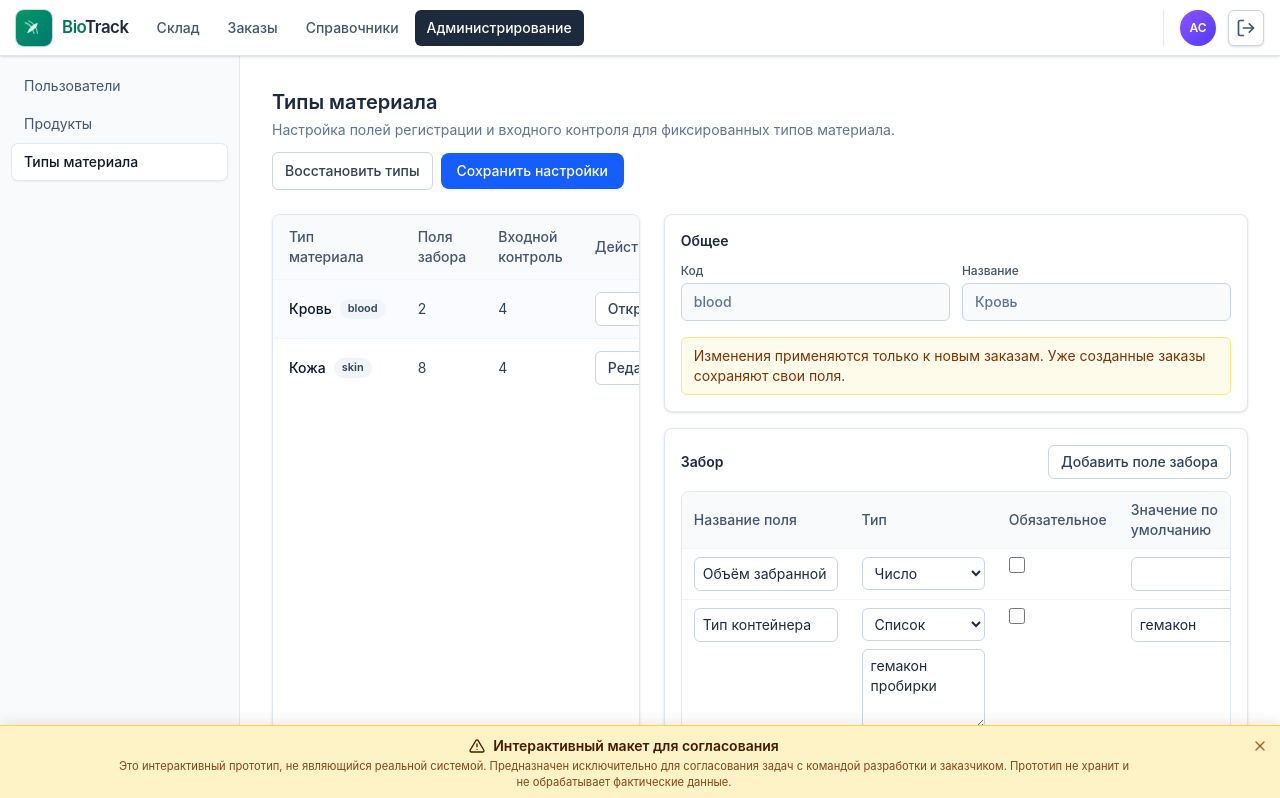
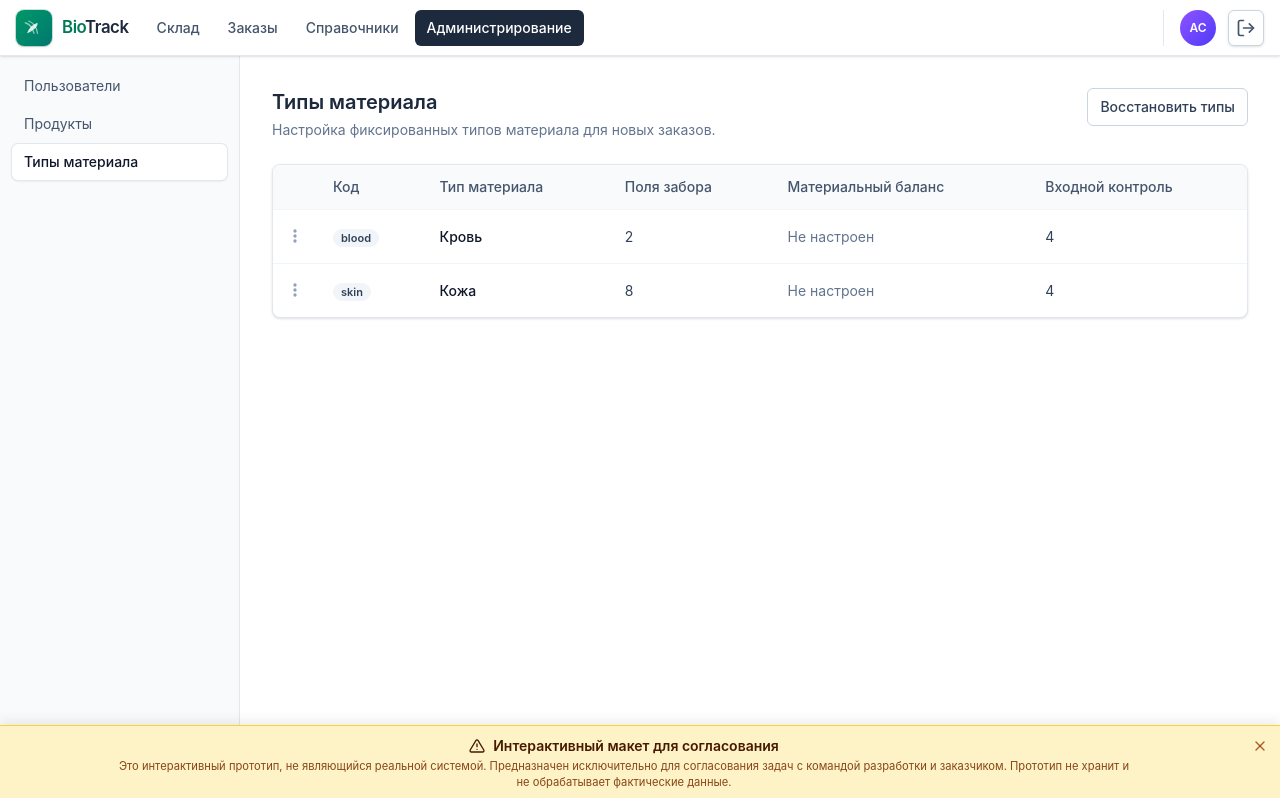
Before and after one commit to maha5053/bt-prototype, a React (Vite) app: page /admin/tipy-materiala in a window 1280 px wide. Shown: the top 798 px of the page. Built offline with nearby package versions, Linux system fonts and the light colour scheme.

Commit message:
feat: split material type list and editor

```diff
--- a/src/pages/MaterialTypesAdminPage.tsx
+++ b/src/pages/MaterialTypesAdminPage.tsx
@@ -1,10 +1,11 @@
-import { useEffect, useMemo, useState } from "react";
+import { Tab } from "@headlessui/react";
+import { useEffect, useMemo, useRef, useState } from "react";
+import { Link, useNavigate, useParams } from "react-router-dom";
 import { ProductionProvider, useProduction } from "../context/ProductionContext";
 import type {
   ConfigurableMaterialField,
   ConfigurableMaterialFieldType,
   FieldValue,
-  MaterialTypeCode,
   MaterialTypeSettings,
 } from "../mocks/productionData";
 
@@ -15,6 +16,12 @@ const FIELD_TYPE_LABEL: Record<ConfigurableMaterialFieldType, string> = {
   checkbox: "Чекбокс",
   select: "Список",
 };
+
+const MATERIAL_EDITOR_TABS = [
+  { key: "collectionFields", label: "Забор" },
+  { key: "materialBalance", label: "Материальный баланс" },
+  { key: "incomingControlFields", label: "Входной контроль" },
+] as const;
 
 type FieldSection = "collectionFields" | "incomingControlFields";
 type ErrorMap = Record<string, string>;
@@ -101,23 +108,183 @@ function validateSettings(settings: MaterialTypeSettings): ErrorMap {
 export function MaterialTypesAdminPage() {
   return (
     <ProductionProvider>
-      <MaterialTypesAdminContent />
+      <MaterialTypesListContent />
     </ProductionProvider>
   );
 }
 
-function MaterialTypesAdminContent() {
-  const {
-    materialTypes,
-    updateMaterialTypeSettings,
-    resetMaterialTypeSettings,
-  } = useProduction();
-  const [selectedCode, setSelectedCode] = useState<MaterialTypeCode>(
-    materialTypes[0]?.code ?? "blood",
+export function MaterialTypeEditorPage() {
+  return (
+    <ProductionProvider>
+      <MaterialTypeEditorContent />
+    </ProductionProvider>
   );
+}
+
+function MaterialTypesListContent() {
+  const { materialTypes, resetMaterialTypeSettings } = useProduction();
+  const [openMenuCode, setOpenMenuCode] = useState<string | null>(null);
+  const [menuPosition, setMenuPosition] = useState<{ left: number; top: number } | null>(
+    null,
+  );
+  const menuRef = useRef<HTMLDivElement>(null);
+
+  useEffect(() => {
+    if (!openMenuCode) return;
+    const handler = (e: MouseEvent) => {
+      if (menuRef.current && !menuRef.current.contains(e.target as Node)) {
+        setOpenMenuCode(null);
+        setMenuPosition(null);
+      }
+    };
+    document.addEventListener("mousedown", handler);
+    return () => document.removeEventListener("mousedown", handler);
+  }, [openMenuCode]);
+
+  const openMenu = (code: string, button: HTMLButtonElement) => {
+    const rect = button.getBoundingClientRect();
+    setMenuPosition({ left: rect.left, top: rect.bottom });
+    setOpenMenuCode(code);
+  };
+
+  return (
+    <div className="relative p-6 md:p-8">
+      <div className="mb-6 flex flex-wrap items-start justify-between gap-3">
+        <div>
+          <h1 className="text-xl font-semibold text-slate-800">Типы материала</h1>
+          <p className="mt-1 text-sm text-slate-500">
+            Настройка фиксированных типов материала для новых заказов.
+          </p>
+        </div>
+        <button
+          type="button"
+          onClick={resetMaterialTypeSettings}
+          className="rounded-md border border-slate-300 bg-white px-3 py-2 text-sm font-medium text-slate-700 hover:bg-slate-50"
+        >
+          Восстановить типы
+        </button>
+      </div>
+
+      {materialTypes.length === 0 ? (
+        <div className="rounded-lg border border-dashed border-slate-200 bg-white p-6">
+          <div className="text-sm font-semibold text-slate-800">
+            Типы материала не найдены
+          </div>
+          <p className="mt-1 text-sm text-slate-600">
+            Очистите локальные настройки или восстановите стандартные типы материала.
+          </p>
+        </div>
+      ) : (
+        <div className="overflow-x-auto rounded-lg border border-slate-200 bg-white shadow-sm">
+          <table className="min-w-full text-sm">
+            <thead className="bg-slate-50 text-left text-slate-600">
+              <tr>
+                <th className="w-10 px-2 py-3 font-medium" aria-label="Действия" />
+                <th className="px-4 py-3 font-medium">Код</th>
+                <th className="px-4 py-3 font-medium">Тип материала</th>
+                <th className="px-4 py-3 font-medium">Поля забора</th>
+                <th className="px-4 py-3 font-medium">Материальный баланс</th>
+                <th className="px-4 py-3 font-medium">Входной контроль</th>
+              </tr>
+            </thead>
+            <tbody>
+              {materialTypes.map((item) => (
+                <tr key={item.code} className="border-t border-slate-100">
+                  <td className="w-10 px-2 py-3 align-middle">
+                    <button
+                      type="button"
+                      onClick={(ev) => {
+                        ev.stopPropagation();
+                        if (openMenuCode === item.code) {
+                          setOpenMenuCode(null);
+                          setMenuPosition(null);
+                        } else {
+                          openMenu(item.code, ev.currentTarget);
+                        }
+                      }}
+                      className="rounded-md p-1 text-slate-400 hover:bg-slate-100 hover:text-slate-700"
+                      aria-label="Действия"
+                      title="Действия"
+                    >
+                      <svg
+                        className="size-5"
+                        viewBox="0 0 24 24"
+                        fill="currentColor"
+                        aria-hidden
+                      >
+                        <circle cx="12" cy="6" r="2" />
+                        <circle cx="12" cy="12" r="2" />
+                        <circle cx="12" cy="18" r="2" />
+                      </svg>
+                    </button>
+
+                    {openMenuCode === item.code && menuPosition ? (
+                      <div
+                        ref={menuRef}
+                        className="fixed z-50 mt-1 w-56 rounded-lg border border-slate-200 bg-white py-1 shadow-xl"
+                        style={{
+                          left: `${menuPosition.left}px`,
+                          top: `${menuPosition.top}px`,
+                        }}
+                        onClick={(e) => e.stopPropagation()}
+                      >
+                        <Link
+                          to={`/admin/tipy-materiala/${item.code}`}
+                          className="flex w-full items-center gap-2 px-3 py-2 text-sm text-slate-700 hover:bg-slate-50"
+                          title="Редактировать тип материала"
+                          onClick={() => {
+                            setOpenMenuCode(null);
+                            setMenuPosition(null);
+                          }}
+                        >
+                          <svg
+                            className="size-4"
+                            viewBox="0 0 24 24"
+                            fill="none"
+                            stroke="currentColor"
+                            strokeWidth="2"
+                            strokeLinecap="round"
+                            strokeLinejoin="round"
+                            aria-hidden
+                          >
+                            <path d="M12 20h9" />
+                            <path d="M16.5 3.5a2.1 2.1 0 0 1 3 3L7 19l-4 1 1-4Z" />
+                          </svg>
+                          Редактировать
+                        </Link>
+                      </div>
+                    ) : null}
+                  </td>
+                  <td className="px-4 py-3">
+                    <span className="rounded-full bg-slate-100 px-2 py-0.5 text-[11px] font-semibold text-slate-700">
+                      {item.code}
+                    </span>
+                  </td>
+                  <td className="px-4 py-3 font-medium text-slate-900">{item.label}</td>
+                  <td className="px-4 py-3 text-slate-700">
+                    {item.collectionFields.length}
+                  </td>
+                  <td className="px-4 py-3 text-slate-500">Не настроен</td>
+                  <td className="px-4 py-3 text-slate-700">
+                    {item.incomingControlFields.length}
+                  </td>
+                </tr>
+              ))}
+            </tbody>
+          </table>
+        </div>
+      )}
+    </div>
+  );
+}
+
+function MaterialTypeEditorContent() {
+  const { materialTypeCode } = useParams<{ materialTypeCode: string }>();
+  const navigate = useNavigate();
+  const { materialTypes, updateMaterialTypeSettings } = useProduction();
   const selected = useMemo(
-    () => materialTypes.find((item) => item.code === selectedCode) ?? materialTypes[0],
-    [materialTypes, selectedCode],
+    () => materialTypes.find((item) => item.code === materialTypeCode) ?? null,
+    [materialTypes, materialTypeCode],
   );
   const [draft, setDraft] = useState<MaterialTypeSettings | null>(
     selected ? clone(selected) : null,
@@ -182,25 +349,19 @@ function MaterialTypesAdminContent() {
     setSavedAt(new Date().toISOString());
   };
 
-  if (!draft || materialTypes.length === 0) {
+  if (!selected || !draft) {
     return (
       <div className="p-6 md:p-8">
-        <h1 className="text-xl font-semibold text-slate-800">Типы материала</h1>
-        <div className="mt-6 rounded-lg border border-dashed border-slate-200 bg-white p-6">
-          <div className="text-sm font-semibold text-slate-800">
-            Типы материала не найдены
+        <div className="mb-4">
+          <Link
+            to="/admin/tipy-materiala"
+            className="text-sm text-slate-500 transition hover:text-slate-700"
+            title="К списку типов материала"
+          >
+            ← Назад
+          </Link>
         </div>
-          <p className="mt-1 text-sm text-slate-600">
-            Очистите локальные настройки или восстановите стандартные типы материала.
-          </p>
-          <button
-            type="button"
-            onClick={resetMaterialTypeSettings}
-            className="mt-4 rounded-md border border-slate-300 bg-white px-3 py-1.5 text-sm font-medium text-slate-700 hover:bg-slate-50"
-          >
-            Восстановить типы
-          </button>
-        </div>
+        <p className="text-sm text-slate-500">Тип материала не найден.</p>
       </div>
     );
   }
@@ -209,21 +370,54 @@ function MaterialTypesAdminContent() {
 
   return (
     <div className="p-6 md:p-8">
-      <div className="mb-6 flex flex-wrap items-start justify-between gap-3">
-        <div>
-          <h1 className="text-xl font-semibold text-slate-800">Типы материала</h1>
-          <p className="mt-1 text-sm text-slate-500">
-            Настройка полей регистрации и входного контроля для фиксированных типов материала.
-          </p>
+      <div className="mb-6">
+        <div className="min-w-0">
+          <div className="flex flex-wrap items-center gap-x-2 gap-y-1 text-[11px] font-medium text-slate-500">
+            <Link
+              to="/admin/tipy-materiala"
+              className="inline-flex items-center gap-2 rounded-md px-1.5 py-1 text-sm font-medium text-slate-600 transition hover:bg-slate-100 hover:text-slate-900"
+              title="К списку типов материала"
+              aria-label="Назад к списку типов материала"
+            >
+              <span aria-hidden>←</span>
+              <span>Назад</span>
+            </Link>
+            <span>Администрирование</span>
+            <span className="text-slate-300">›</span>
+            <Link
+              to="/admin/tipy-materiala"
+              className="rounded-sm underline decoration-slate-300 underline-offset-2 transition hover:text-slate-700"
+              title="К списку типов материала"
+            >
+              Типы материала
+            </Link>
+            <span className="text-slate-300">›</span>
+            <span className="max-w-[60ch] truncate text-slate-700">
+              {draft.label}
+            </span>
           </div>
-        <div className="flex flex-wrap items-center gap-2">
-          <button
-            type="button"
-            onClick={resetMaterialTypeSettings}
-            className="rounded-md border border-slate-300 bg-white px-3 py-2 text-sm font-medium text-slate-700 hover:bg-slate-50"
+
+          <div className="mt-2 flex flex-wrap items-center justify-between gap-3">
+            <div className="flex min-w-0 flex-wrap items-center gap-3">
+              <div className="max-w-2xl px-1 py-0.5 text-left text-2xl font-bold leading-tight text-slate-900 md:text-3xl">
+                <span className="min-w-0 truncate">{draft.label}</span>
+              </div>
+              <span
+                className="inline-flex shrink-0 items-center rounded-full bg-slate-100 px-2.5 py-1 text-[11px] font-semibold text-slate-700 ring-1 ring-slate-600/10"
+                title="Код фиксированного типа материала"
               >
-            Восстановить типы
-          </button>
+                {draft.code}
+              </span>
+              {savedAt ? (
+                <span className="inline-flex shrink-0 items-center rounded-full bg-emerald-50 px-2.5 py-1 text-[11px] font-semibold text-emerald-900 ring-1 ring-emerald-600/20">
+                  Сохранено {new Date(savedAt).toLocaleTimeString("ru-RU", {
+                    hour: "2-digit",
+                    minute: "2-digit",
+                  })}
+                </span>
+              ) : null}
+            </div>
+
             <button
               type="button"
               onClick={handleSave}
@@ -234,79 +428,6 @@ function MaterialTypesAdminContent() {
           </div>
         </div>
 
-      <div className="grid gap-6 xl:grid-cols-[minmax(360px,0.85fr)_minmax(0,1.35fr)]">
-        <div className="overflow-x-auto rounded-lg border border-slate-200 bg-white shadow-sm">
-          <table className="min-w-full text-sm">
-            <thead className="bg-slate-50 text-left text-slate-600">
-              <tr>
-                <th className="px-4 py-3 font-medium">Тип материала</th>
-                <th className="px-4 py-3 font-medium">Поля забора</th>
-                <th className="px-4 py-3 font-medium">Входной контроль</th>
-                <th className="px-4 py-3 font-medium">Действия</th>
-              </tr>
-            </thead>
-            <tbody>
-              {materialTypes.map((item) => {
-                const active = item.code === draft.code;
-                return (
-                  <tr
-                    key={item.code}
-                    className={[
-                      "border-t border-slate-100",
-                      active ? "bg-blue-50/40" : "hover:bg-slate-50/80",
-                    ].join(" ")}
-                  >
-                    <td className="px-4 py-3">
-                      <div className="flex items-center gap-2">
-                        <span className="font-medium text-slate-900">{item.label}</span>
-                        <span className="rounded-full bg-slate-100 px-2 py-0.5 text-[11px] font-semibold text-slate-700">
-                          {item.code}
-                        </span>
-                      </div>
-                    </td>
-                    <td className="px-4 py-3 text-slate-700">
-                      {item.collectionFields.length}
-                    </td>
-                    <td className="px-4 py-3 text-slate-700">
-                      {item.incomingControlFields.length}
-                    </td>
-                    <td className="px-4 py-3">
-                      <button
-                        type="button"
-                        onClick={() => setSelectedCode(item.code)}
-                        className="rounded-md border border-slate-300 bg-white px-3 py-1.5 text-sm font-medium text-slate-700 hover:bg-slate-50"
-                      >
-                        {active ? "Открыто" : "Редактировать"}
-                      </button>
-                    </td>
-                  </tr>
-                );
-              })}
-            </tbody>
-          </table>
-        </div>
-
-        <div className="space-y-4">
-          <div className="rounded-lg border border-slate-200 bg-white p-4 shadow-sm">
-            <div className="text-sm font-semibold text-slate-800">Общее</div>
-            <div className="mt-3 grid gap-3 sm:grid-cols-2">
-              <label className="block text-xs font-medium text-slate-600">
-                Код
-                <input
-                  value={draft.code}
-                  readOnly
-                  className="mt-1 w-full rounded-md border border-slate-300 bg-slate-50 px-3 py-2 text-sm text-slate-500"
-                />
-              </label>
-              <label className="block text-xs font-medium text-slate-600">
-                Название
-                <input
-                  value={draft.label}
-                  readOnly
-                  className="mt-1 w-full rounded-md border border-slate-300 bg-slate-50 px-3 py-2 text-sm text-slate-500"
-                />
-              </label>
-            </div>
         <div className="mt-4 rounded-md border border-amber-200 bg-amber-50 px-3 py-2 text-sm text-amber-900">
           Изменения применяются только к новым заказам. Уже созданные заказы сохраняют свои поля.
         </div>
@@ -314,16 +435,32 @@ function MaterialTypesAdminContent() {
           <div className="mt-3 text-sm text-red-700">
             Проверьте обязательные поля и варианты списков.
           </div>
-            ) : savedAt ? (
-              <div className="mt-3 text-sm text-emerald-700">
-                Сохранено {new Date(savedAt).toLocaleTimeString("ru-RU", {
-                  hour: "2-digit",
-                  minute: "2-digit",
-                })}
-              </div>
         ) : null}
       </div>
 
+      <Tab.Group>
+        <div className="flex flex-wrap items-center justify-between gap-3 border-b border-slate-200 pb-2">
+          <Tab.List className="flex flex-wrap gap-2">
+            {MATERIAL_EDITOR_TABS.map((tab) => (
+              <Tab
+                key={tab.key}
+                className={({ selected: isSelected }) =>
+                  [
+                    "rounded-md px-3 py-2 text-sm font-medium outline-none transition",
+                    isSelected
+                      ? "bg-blue-600 text-white"
+                      : "text-slate-700 hover:bg-slate-100",
+                  ].join(" ")
+                }
+              >
+                {tab.label}
+              </Tab>
+            ))}
+          </Tab.List>
+        </div>
+
+        <Tab.Panels className="pt-4">
+          <Tab.Panel>
             <FieldSectionEditor
               title="Забор"
               emptyButtonLabel="Добавить поле забора"
@@ -334,7 +471,13 @@ function MaterialTypesAdminContent() {
               onDelete={deleteField}
               onPatch={patchField}
             />
-
+          </Tab.Panel>
+          <Tab.Panel>
+            <MaterialBalancePlaceholder
+              onBackToProducts={() => navigate("/admin/konstruktor-ver2")}
+            />
+          </Tab.Panel>
+          <Tab.Panel>
             <FieldSectionEditor
               title="Входной контроль"
               emptyButtonLabel="Добавить показатель ВК"
@@ -345,7 +488,33 @@ function MaterialTypesAdminContent() {
               onDelete={deleteField}
               onPatch={patchField}
             />
+          </Tab.Panel>
+        </Tab.Panels>
+      </Tab.Group>
     </div>
+  );
+}
+
+function MaterialBalancePlaceholder({
+  onBackToProducts,
+}: {
+  onBackToProducts: () => void;
+}) {
+  return (
+    <div className="rounded-lg border border-slate-200 bg-white p-4 shadow-sm">
+      <div className="text-sm font-semibold text-slate-800">Материальный баланс</div>
+      <div className="mt-3 rounded-md border border-dashed border-slate-200 bg-slate-50 px-3 py-4 text-sm text-slate-600">
+        <div className="font-medium text-slate-800">Раздел пока пуст.</div>
+        <p className="mt-1">
+          Настройки списания и расходников будут задаваться в настройках продукта.
+        </p>
+        <button
+          type="button"
+          onClick={onBackToProducts}
+          className="mt-3 rounded-md border border-slate-300 bg-white px-3 py-1.5 text-sm font-medium text-slate-700 hover:bg-slate-50"
+        >
+          Перейти к продуктам
+        </button>
       </div>
     </div>
   );
```
Also changed, not shown: src/App.tsx (+8 -1 lines). Lines whose indentation alone changed are shown as unchanged.
